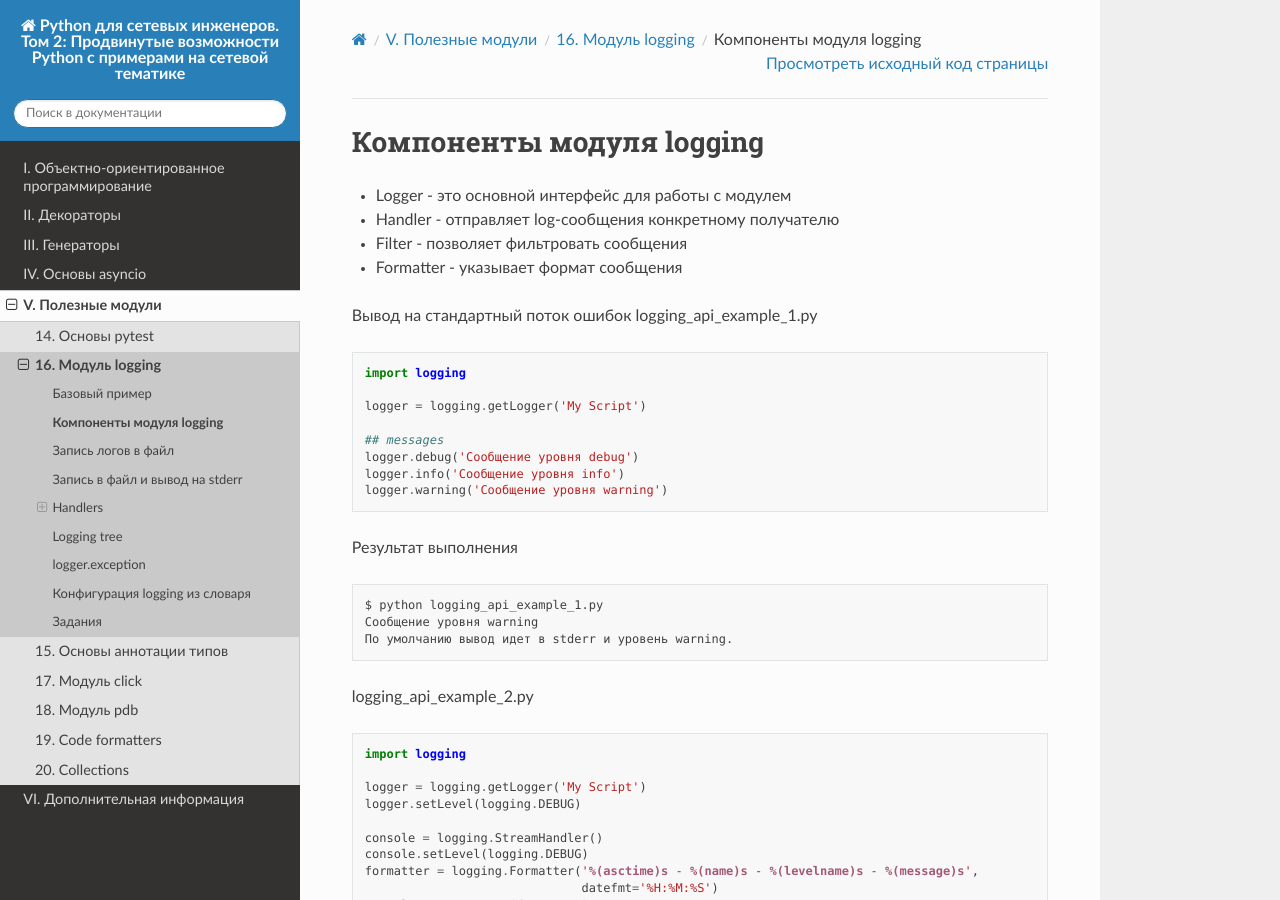
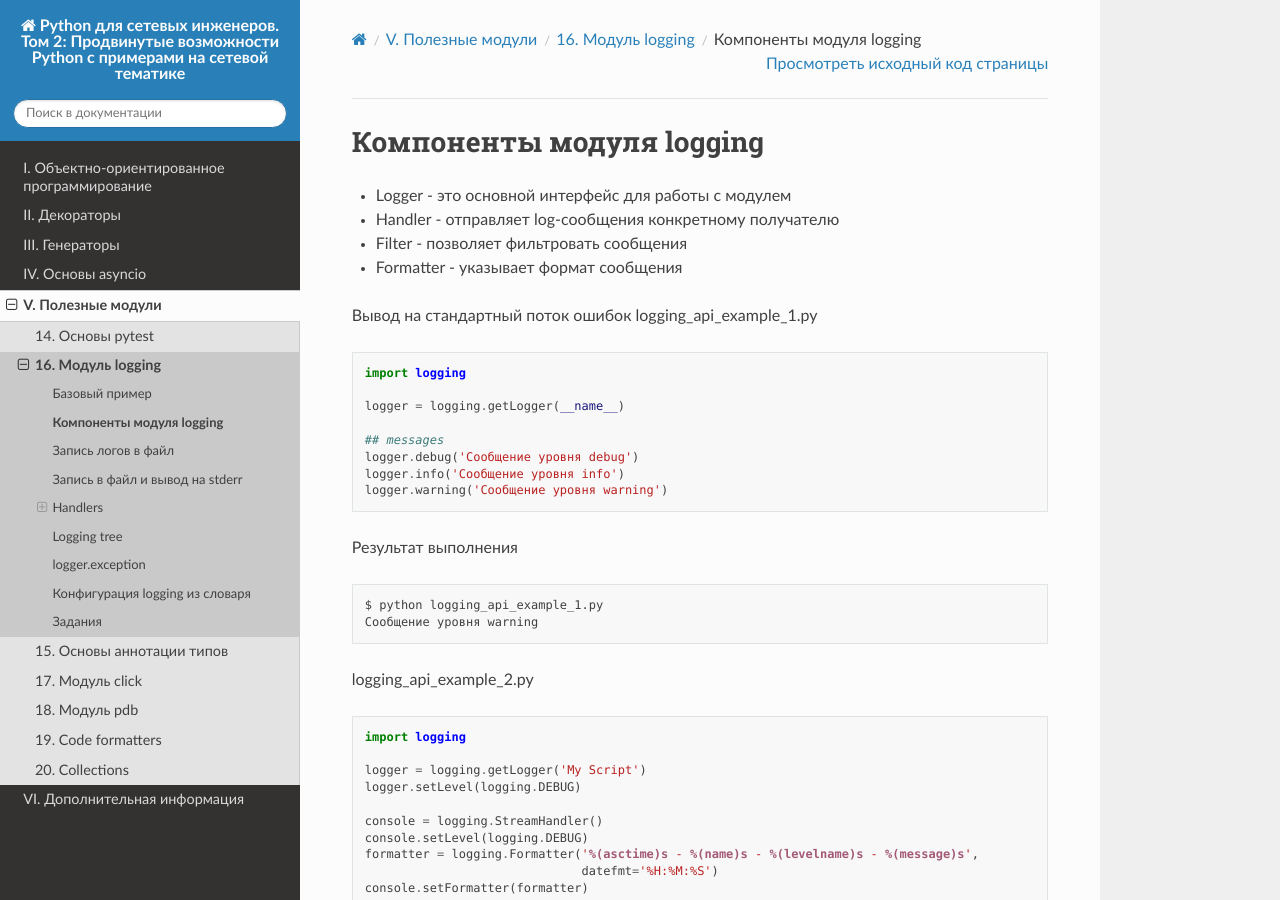
Before and after one commit to natenka/advpyneng-book, a Sphinx documentation site: the page built from docs/source/book/15_logging/components.rst, in a window 1280 px wide and 900 px high. Built offline with Sphinx 7.4.7 and the Read the Docs theme 2.0.0, drawn with Linux system fonts in a browser that asks for light colours; pages that are not in the unit, such as notebooks, are missing from menus.

Commit message:
small fixes

```diff
--- a/docs/source/book/15_logging/components.rst
+++ b/docs/source/book/15_logging/components.rst
@@ -13,7 +13,7 @@
 
     import logging
 
-    logger = logging.getLogger('My Script')
+    logger = logging.getLogger(__name__)
 
     ## messages
     logger.debug('Сообщение уровня debug')
@@ -27,7 +27,6 @@
 
     $ python logging_api_example_1.py
     Сообщение уровня warning
-    По умолчанию вывод идет в stderr и уровень warning.
 
 
 logging_api_example_2.py
```
